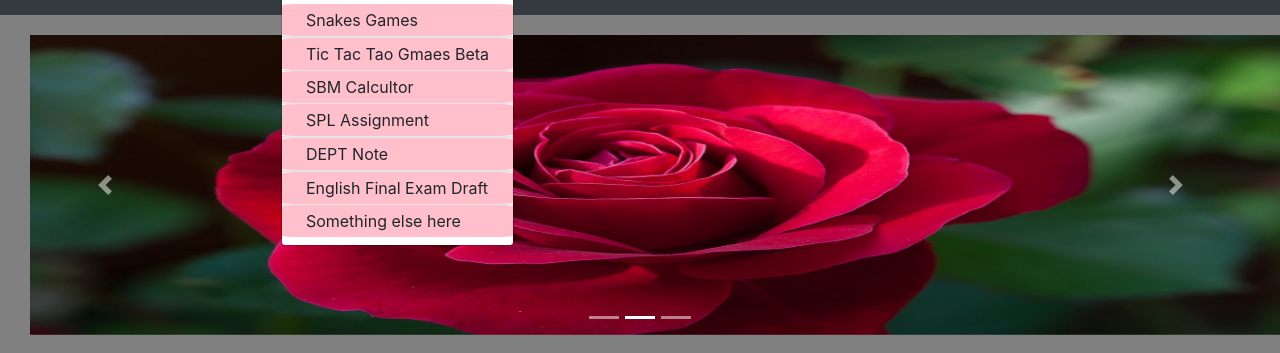
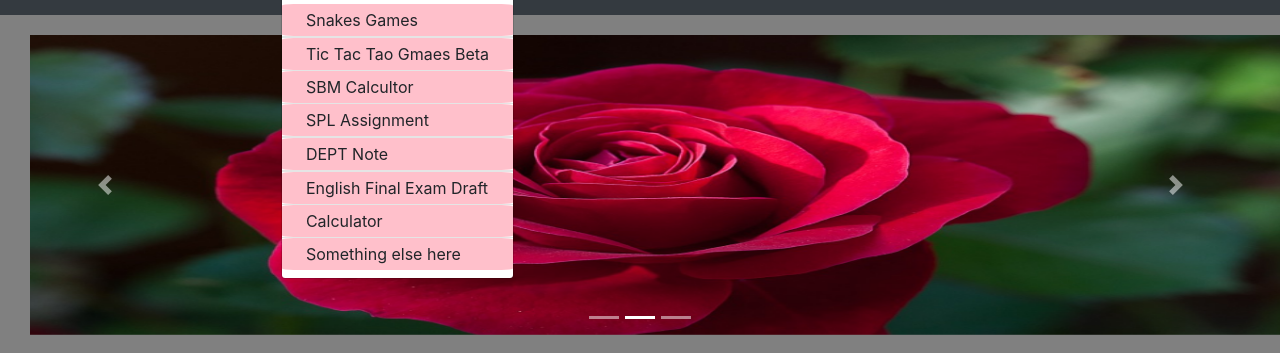
Before and after one commit to Mahbub96/homes, a plain HTML site: page index.html in a window 1280 px wide. Both pictures are taken after a click on the button "Dropdown". Shown: the part 97-450 px from the top of the page. Drawn offline with nearby package versions, Linux system fonts and the light colour scheme.

Commit message:
Update index.html

```diff
--- a/index.html
+++ b/index.html
@@ -93,6 +93,10 @@
 	<hr>
 		<a class="dropdown-item" href="EnglishFinal.html">English Final Exam Draft</a>
           <hr>
+
+
+          <a class="dropdown-item" href="calculator/index.html">Calculator</a>
+<hr>
           <a class="dropdown-item" href="#">Something else here</a>
         </div>
       </li>
```
